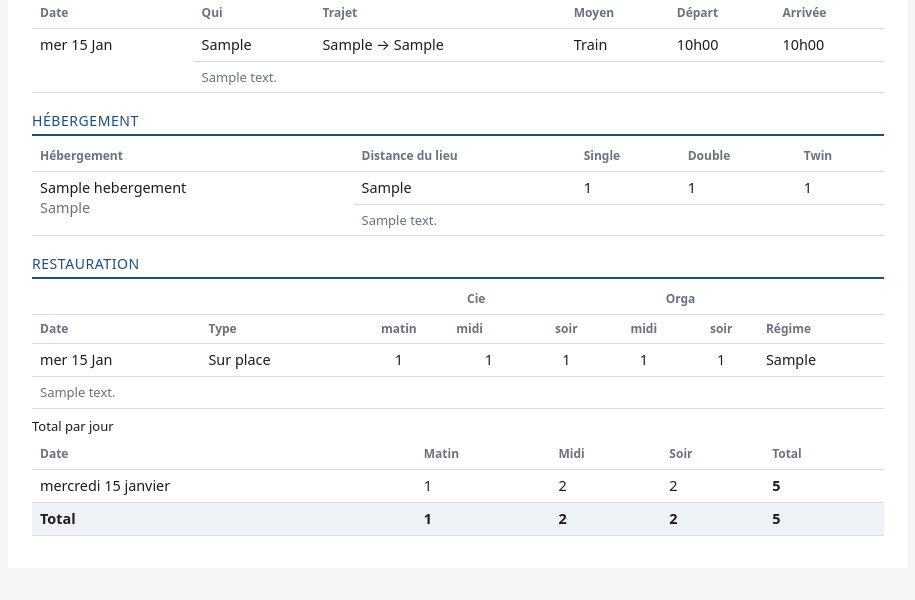
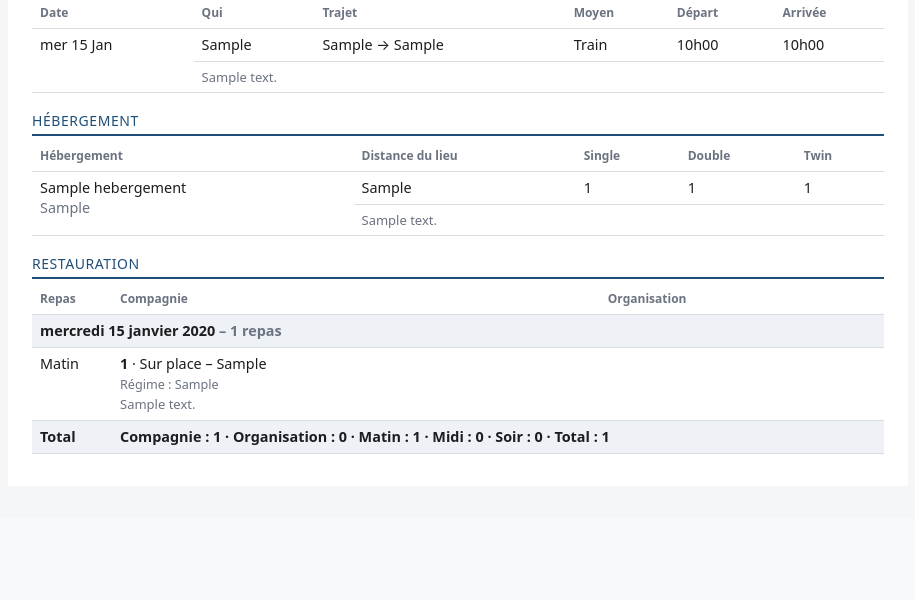
Before and after one commit to johaziel/fdr_project, a Django app: page /fdr/1/ in a window 1280 px wide. Shown: the part 950-1550 px from the top of the page, without its empty margins (182-1097 px from the left). After the commit the page ends 1404 px from the top, so only its background shows below. Run offline with Django 4.2, Linux system fonts and the light colour scheme; a user stored in the database is signed in; tables that the repository leaves empty hold one stand-in row (values such as "Sample post"); grey boxes marked "Sample" are stand-in pictures.

Commit message:
last modifs

```diff
--- a/roadmap/models.py
+++ b/roadmap/models.py
@@ -116,7 +116,6 @@ class FDR(models.Model):
     notes = models.TextField(blank=True)
     cree_le = models.DateTimeField(auto_now_add=True)
 
-
     class Meta:
         verbose_name = "feuille de route"
         verbose_name_plural = "feuilles de route"
@@ -133,20 +132,26 @@ class FDR(models.Model):
         return reverse("roadmap:detail", args=[self.pk])
 
     @property
-    def resume_repas(self):
+    def grille_repas(self):
+        moments = ("matin", "midi", "soir")
+        groupes = ("cie", "orga")
+        totaux = {"total": 0, "cie": 0, "orga": 0, "matin": 0, "midi": 0, "soir": 0}
         jours = {}
         for r in self.repas.all():  # utilise le prefetch de la vue
-            j = jours.setdefault(r.date, {"date": r.date, "matin": 0, "midi": 0, "soir": 0})
-            j["matin"] += r.cie_matin
-            j["midi"] += r.cie_midi + r.orga_midi
-            j["soir"] += r.cie_soir + r.orga_soir
+            if r.nombre == 0:       # une ligne à 0 est ignorée à l'affichage
+                continue
+            j = jours.setdefault(r.date, {
+                "date": r.date, "total": 0,
+                **{f"{m}_{g}": {"repas": [], "nombre": 0} for m in moments for g in groupes},
+            })
+            j[f"{r.moment}_{r.groupe}"]["repas"].append(r)
+            j[f"{r.moment}_{r.groupe}"]["nombre"] += r.nombre
+            j["total"] += r.nombre
+            totaux["total"] += r.nombre
+            totaux[r.groupe] += r.nombre
+            totaux[r.moment] += r.nombre
+        return {"jours": [jours[d] for d in sorted(jours)], "totaux": totaux}
 
-        liste = [jours[d] for d in sorted(jours)]
-        for j in liste:
-            j["total"] = j["matin"] + j["midi"] + j["soir"]
-
-        total = {k: sum(j[k] for j in liste) for k in ("matin", "midi", "soir", "total")}
-        return {"jours": liste, "total": total}
 
 class ContactPrestataire(ContactBase):
     """Prestataires et autres intervenants, propres à une FDR."""
@@ -202,33 +207,41 @@ class HebergementFDR(models.Model):
     def __str__(self):
         return f"{self.hebergement} ({self.fdr})"
 
+class Repas(models.Model):
+    class Moment(models.TextChoices):
+        MATIN = "matin", "Matin"
+        MIDI = "midi", "Midi"
+        SOIR = "soir", "Soir"
 
-class Restauration(models.Model):
+    class Groupe(models.TextChoices):
+        CIE = "cie", "Compagnie"
+        ORGA = "orga", "Organisation"
+
     class Type(models.TextChoices):
         SURPLACE = "surplace", "Sur place"
         RESTAURANT = "resto", "Restaurant"
         DEFRAIEMENT = "defr", "Défraiement"
         CANTINE = "cantine", "Cantine"
         HEBERGEMENT = "hebergement", "Hébergement"
+        DECENTR = "decentr", "Décentralisé"
 
     fdr = models.ForeignKey(FDR, on_delete=models.CASCADE, related_name="repas")
     date = models.DateField()
-    type = models.CharField(max_length=15, choices=Type.choices)
-    cie_matin = models.PositiveIntegerField("Cie – matin", default=0)
-    cie_midi = models.PositiveIntegerField("Cie – midi", default=0)
-    cie_soir = models.PositiveIntegerField("Cie – soir", default=0)
-    orga_midi = models.PositiveIntegerField("Orga – midi", default=0)
-    orga_soir = models.PositiveIntegerField("Orga – soir", default=0)
+    moment = models.CharField(max_length=12, choices=Moment.choices)
+    groupe = models.CharField("Pour", max_length=12, choices=Groupe.choices)
+    type = models.CharField(max_length=12, choices=Type.choices, default=Type.RESTAURANT)
+    lieu = models.CharField("Lieu / restaurant", max_length=200, blank=True)
+    nombre = models.PositiveIntegerField("Nombre", default=0)
     regime = models.CharField("Régime alimentaire", max_length=255, blank=True)
     note = models.TextField(blank=True)
 
     class Meta:
-        verbose_name = "restauration"
-        verbose_name_plural = "restauration"
-        ordering = ["date"]
+        verbose_name = "repas"
+        verbose_name_plural = "repas"
+        ordering = ["date", "moment", "groupe"]  # matin < midi < soir, cie < orga
 
     def __str__(self):
-        return f"{self.get_type_display()} – {self.date:%d/%m/%Y}"
+        return f"{self.date:%d/%m} {self.get_moment_display()} – {self.get_groupe_display()} ({self.nombre})"
 
 class Deroulement(models.Model):
     fdr = models.ForeignKey(FDR, on_delete=models.CASCADE, related_name="deroulement")
--- /dev/null
+++ b/roadmap/templates/roadmap/_repas_cell.html
@@ -0,0 +1,9 @@
+<td>
+{% for r in case.repas %}
+  <div{% if not forloop.last %} style="margin-bottom:6px;"{% endif %}>
+    <strong>{{ r.nombre }}</strong> · {{ r.get_type_display }}{% if r.lieu %} – {{ r.lieu }}{% endif %}
+    {% if r.regime %}<br><small class="muted">Régime : {{ r.regime }}</small>{% endif %}
+    {% if r.note %}<br><small class="note">{{ r.note }}</small>{% endif %}
+  </div>
+{% endfor %}
+</td>
--- /dev/null
+++ b/roadmap/templates/roadmap/_repas_section.html
@@ -0,0 +1,48 @@
+{% with g=fdr.grille_repas %}
+{% if g.jours %}
+<section>
+  <h2>Restauration</h2>
+  <div class="table-wrap">
+  <table>
+    <thead>
+      <tr><th style="width:80px;">Repas</th><th>Compagnie</th><th>Organisation</th></tr>
+    </thead>
+    <tbody>
+    {% for j in g.jours %}
+      <tr class="day">
+        <td colspan="3">{{ j.date|date:"l j F Y" }} <span class="muted">– {{ j.total }} repas</span></td>
+      </tr>
+      {% if j.matin_cie.repas or j.matin_orga.repas %}
+      <tr><td>Matin</td>
+        {% include "roadmap/_repas_cell.html" with case=j.matin_cie %}
+        {% include "roadmap/_repas_cell.html" with case=j.matin_orga %}
+      </tr>
+      {% endif %}
+      {% if j.midi_cie.repas or j.midi_orga.repas %}
+      <tr><td>Midi</td>
+        {% include "roadmap/_repas_cell.html" with case=j.midi_cie %}
+        {% include "roadmap/_repas_cell.html" with case=j.midi_orga %}
+      </tr>
+      {% endif %}
+      {% if j.soir_cie.repas or j.soir_orga.repas %}
+      <tr><td>Soir</td>
+        {% include "roadmap/_repas_cell.html" with case=j.soir_cie %}
+        {% include "roadmap/_repas_cell.html" with case=j.soir_orga %}
+      </tr>
+      {% endif %}
+    {% endfor %}
+      <tr class="day">
+        <td>Total</td>
+        <td colspan="2">
+          Compagnie : <strong>{{ g.totaux.cie }}</strong>
+          · Organisation : <strong>{{ g.totaux.orga }}</strong>
+          · Matin : {{ g.totaux.matin }} · Midi : {{ g.totaux.midi }} · Soir : {{ g.totaux.soir }}
+          · <strong>Total : {{ g.totaux.total }}</strong>
+        </td>
+      </tr>
+    </tbody>
+  </table>
+  </div>
+</section>
+{% endif %}
+{% endwith %}
--- a/roadmap/templates/roadmap/fdr_detail.html
+++ b/roadmap/templates/roadmap/fdr_detail.html
@@ -143,77 +143,6 @@
 </section>
 {% endif %}
 
-{# ---------- Restauration ---------- #}
-<section>
-  <h2>Restauration</h2>
-  {% if fdr.repas.all %}
-  <div class="table-wrap">
-  <table>
-    <thead>
-      <tr>
-        <th class="empty">&nbsp;</th><th class="empty">&nbsp;</th>
-        <th colspan="3" class="text-center l-border r-border">Cie</th></th>
-        <th colspan="2" class="text-center r-border">Orga</th>
-        <th class="empty">&nbsp;</th>
-      </tr>
-      <tr>
-        <th rowspan="2">Date</th><th rowspan="2">Type</th>
-        <th class="l-border text-center">matin</th>
-        <th class="text_center">midi</th>
-        <th class="text-center r-border">soir</th>
-        <th class="text-center">midi</th>
-        <th class="text-center r-border">soir</th>
-        <th rowspan="2">Régime</th>
-      </tr>
-    </thead>
-    <tbody>
-    {% for r in fdr.repas.all %}
-      <tr>
-        <td>{{ r.date|date:"D j M" }}</td>
-        <td>{{ r.get_type_display }}</td>
-        <td class="text-center l-border">{{ r.cie_matin }}</td>
-        <td class="text-center">{{ r.cie_midi }}</td>
-        <td class="text-center r-border">{{ r.cie_soir }}</td>
-        <td class="text-center">{{ r.orga_midi }}</td>
-        <td class="text-center r-border">{{ r.orga_soir }}</td>
-        <td>{{ r.regime }}</td>
-      </tr>
-      {% if r.note %}
-        <tr><td colspan="8" class="note">{{ r.note }}</td></tr>
-      {% endif %}
-    {% endfor %}
-    </tbody>
-  </table>
-  {% with resume=fdr.resume_repas %}
-  <h3>Total par jour</h3>
-  <table>
-    <thead>
-      <tr><th>Date</th><th>Matin</th><th>Midi</th><th>Soir</th><th>Total</th></tr>
-    </thead>
-    <tbody>
-    {% for j in resume.jours %}
-      <tr>
-        <td>{{ j.date|date:"l j F" }}</td>
-        <td>{{ j.matin }}</td>
-        <td>{{ j.midi }}</td>
-        <td>{{ j.soir }}</td>
-        <td><strong>{{ j.total }}</strong></td>
-      </tr>
-    {% endfor %}
-      <tr class="day">
-        <td>Total</td>
-        <td>{{ resume.total.matin }}</td>
-        <td>{{ resume.total.midi }}</td>
-        <td>{{ resume.total.soir }}</td>
-        <td><strong>{{ resume.total.total }}</strong></td>
-      </tr>
-    </tbody>
-  </table>
-  {% endwith %}
-  </div>
-  {% else %}
-    <p>La Cie est autonome sur ses repas.</p>
-  {% endif %}
-</section>
+{% include "roadmap/_repas_section.html" %}
 
 {% endblock %}
```
Also changed, not shown: roadmap/admin.py (+31 -24 lines), roadmap/migrations/0008_repas_delete_restauration.py (added).
